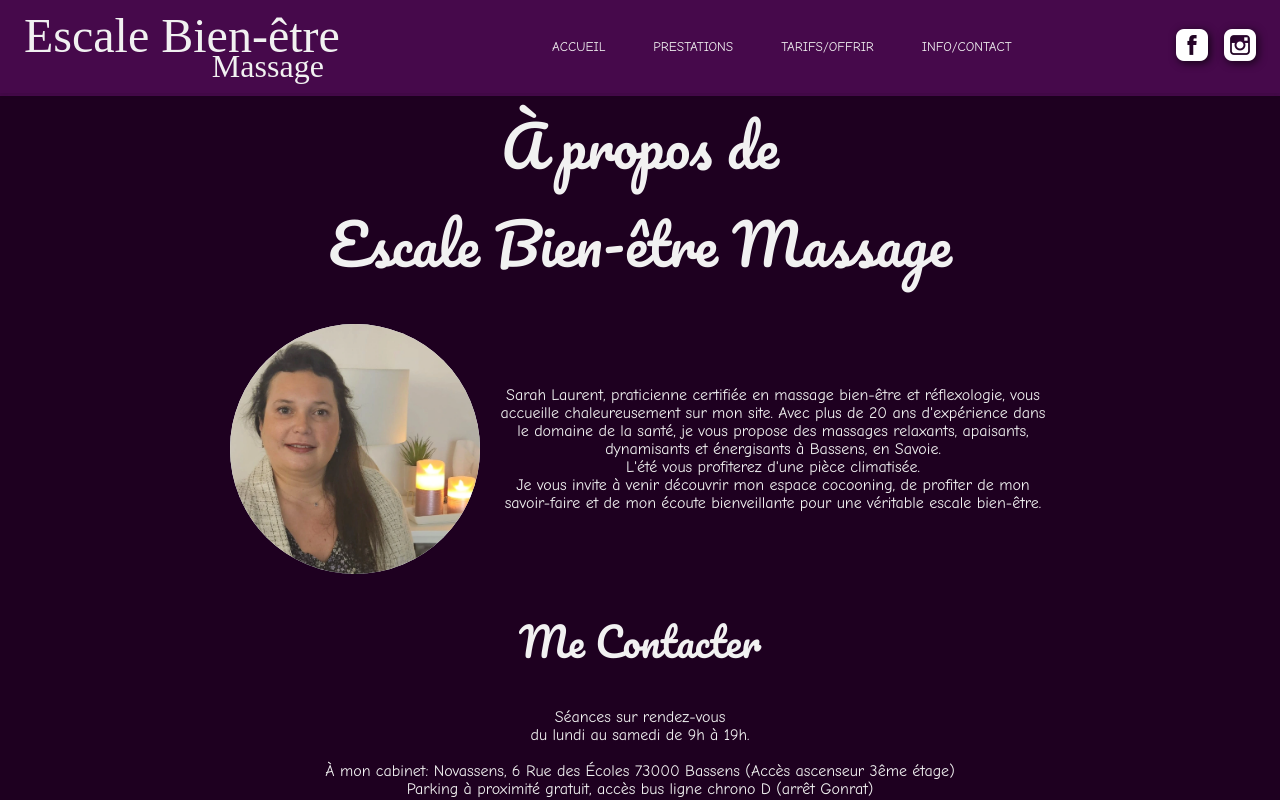
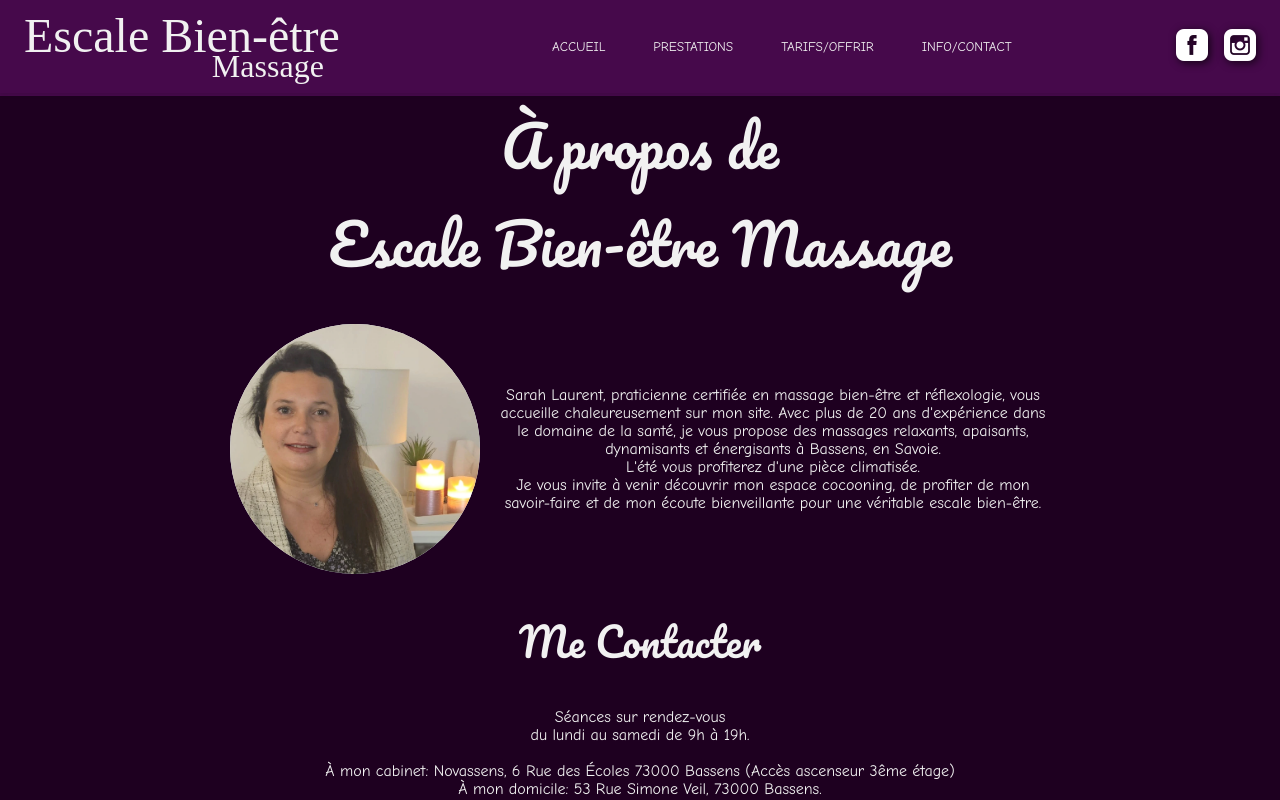
Before and after one commit to Sarah-Laurent/escale-bienetre, a Next.js app: page /about in a window 1280 px wide. Shown: the top 800 px of the page. Built offline with nearby package versions, Linux system fonts and the light colour scheme; a web font is replaced by a local one.

Commit message:
Update data.js

```diff
--- a/app/data/data.js
+++ b/app/data/data.js
@@ -441,5 +441,7 @@ Je vous invite à venir découvrir mon espace cocooning, de profiter de mon savo
   du lundi au samedi de 9h à 19h.
 
 À mon cabinet: Novassens, 6 Rue des Écoles 73000 Bassens (Accès ascenseur 3ême étage)
+À mon domicile: 53 Rue Simone Veil, 73000 Bassens.
+
 Parking à proximité gratuit, accès bus ligne chrono  D (arrêt Gonrat)`,
 }
```
